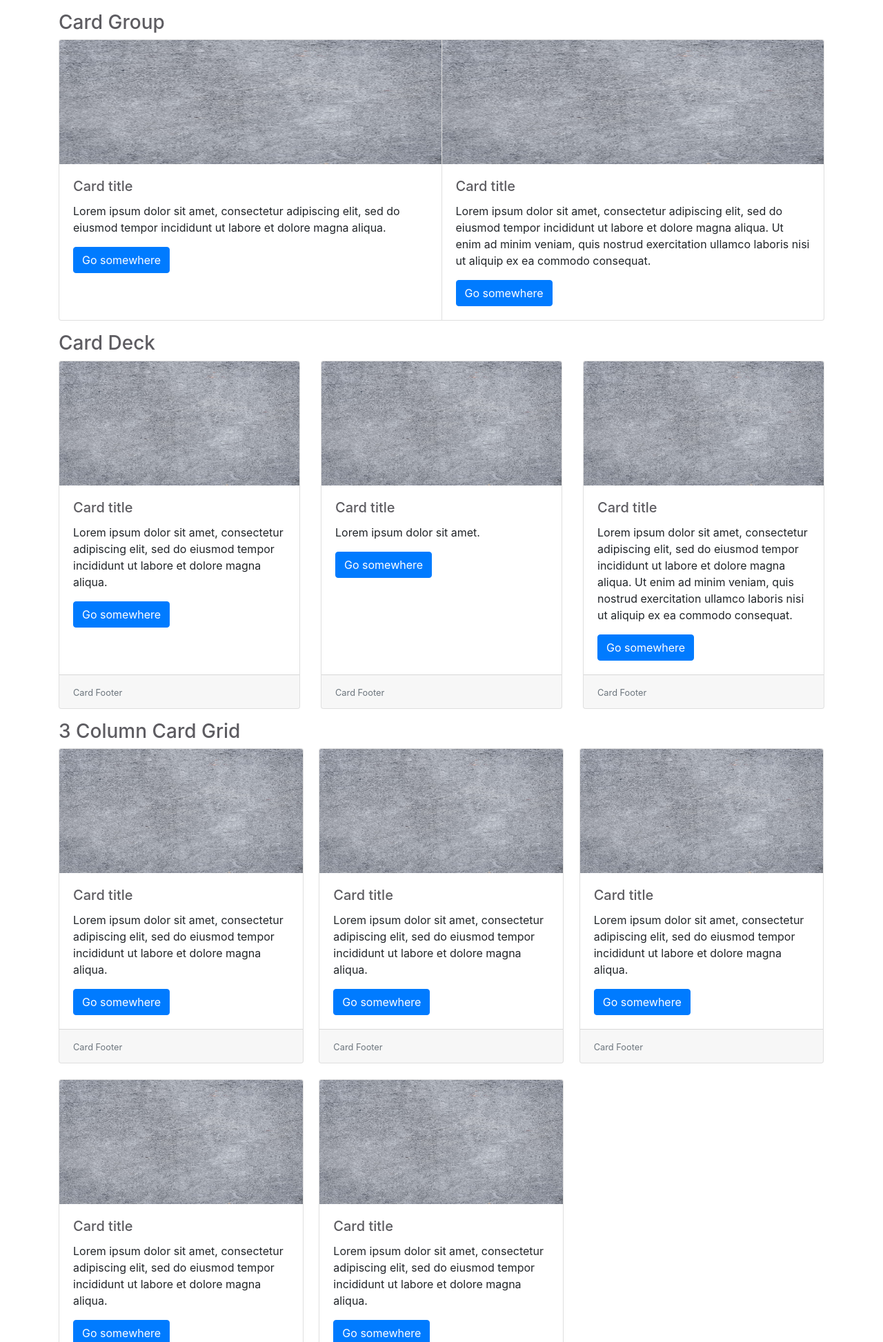
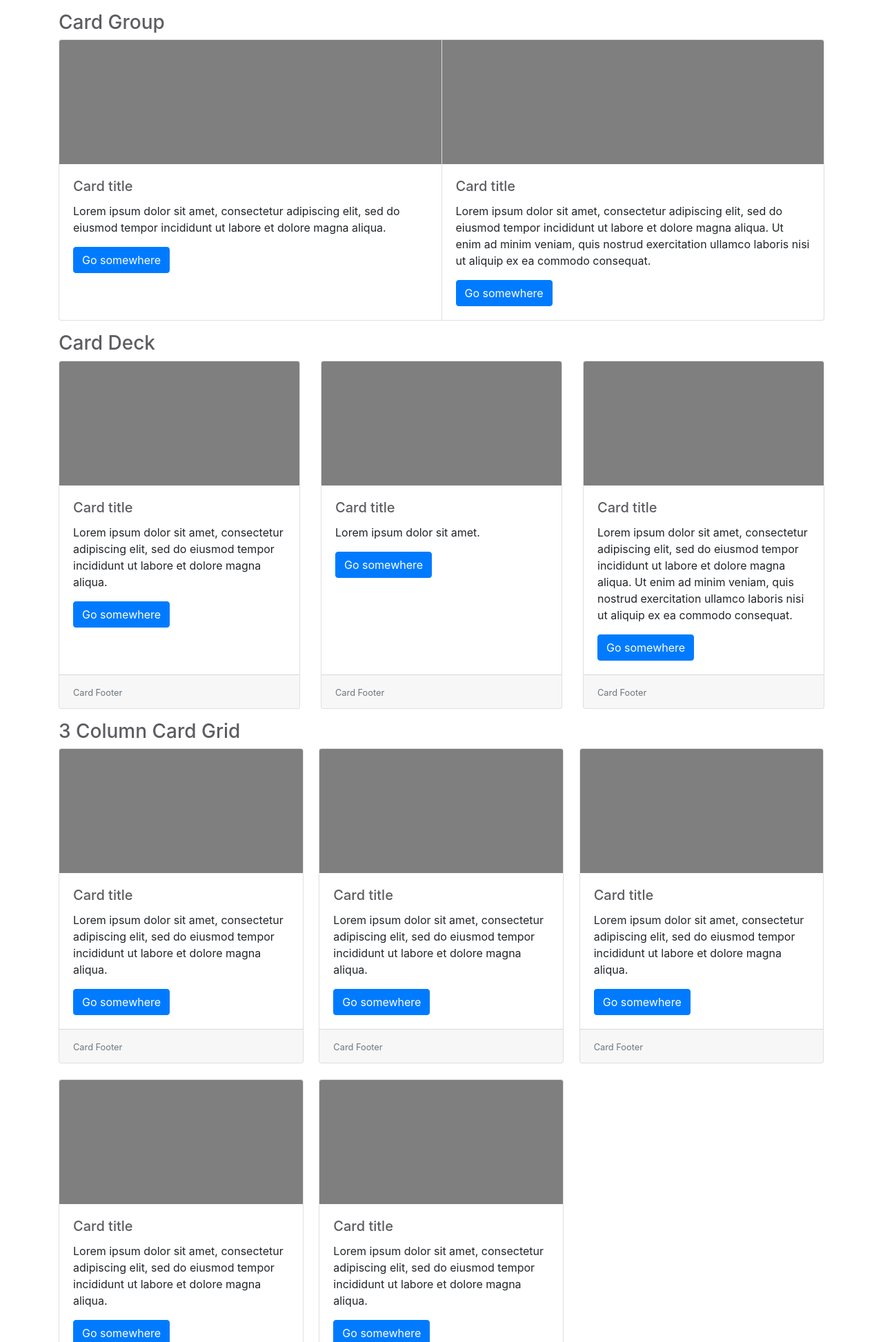
Before and after one commit to DustinChristians/template-javascript-ui, a website built with webpack: page src/index.html in a window 1280 px wide. Shown: the part 3865-5811 px from the top of the page at 69% size. Built offline with nearby package versions, Linux system fonts and the light colour scheme.

Commit message:
Added solid color default images.

```diff
--- a/src/index.html
+++ b/src/index.html
@@ -190,7 +190,7 @@
 
       <h3 class="mt-3">Single Card</h3>
       <div class="card">
-        <img src="/src/images/background-image.jpg" class="card-img-top" alt="..." />
+        <img src="/src/images/large-gray.jpg" class="card-img-top" alt="..." />
         <div class="card-body">
           <h5 class="card-title">Card title</h5>
           <p class="card-text">
@@ -204,7 +204,7 @@
       <h3 class="mt-3">Card Group</h3>
       <div class="card-group">
         <div class="card">
-          <img src="/src/images/background-image.jpg" class="card-img-top" alt="..." />
+          <img src="/src/images/large-gray.jpg" class="card-img-top" alt="..." />
           <div class="card-body">
             <h5 class="card-title">Card title</h5>
             <p class="card-text">
@@ -215,7 +215,7 @@
           </div>
         </div>
         <div class="card" style="width: 18rem;">
-          <img src="/src/images/background-image.jpg" class="card-img-top" alt="..." />
+          <img src="/src/images/large-gray.jpg" class="card-img-top" alt="..." />
           <div class="card-body">
             <h5 class="card-title">Card title</h5>
             <p class="card-text">
@@ -231,7 +231,7 @@
       <h3 class="mt-3">Card Deck</h3>
       <div class="card-deck">
         <div class="card">
-          <img src="/src/images/background-image.jpg" class="card-img-top" alt="..." />
+          <img src="/src/images/large-gray.jpg" class="card-img-top" alt="..." />
           <div class="card-body">
             <h5 class="card-title">Card title</h5>
             <p class="card-text">
@@ -245,7 +245,7 @@
           </div>
         </div>
         <div class="card">
-          <img src="/src/images/background-image.jpg" class="card-img-top" alt="..." />
+          <img src="/src/images/large-gray.jpg" class="card-img-top" alt="..." />
           <div class="card-body">
             <h5 class="card-title">Card title</h5>
             <p class="card-text">
@@ -258,7 +258,7 @@
           </div>
         </div>
         <div class="card">
-          <img src="/src/images/background-image.jpg" class="card-img-top" alt="..." />
+          <img src="/src/images/large-gray.jpg" class="card-img-top" alt="..." />
           <div class="card-body">
             <h5 class="card-title">Card title</h5>
             <p class="card-text">
@@ -278,7 +278,7 @@
       <div class="card-grid-3">
         <div class="card">
           <div class="content">
-            <img src="/src/images/background-image.jpg" class="card-img-top" alt="..." />
+            <img src="/src/images/large-gray.jpg" class="card-img-top" alt="..." />
             <div class="card-body">
               <h5 class="card-title">Card title</h5>
               <p class="card-text">
@@ -294,7 +294,7 @@
         </div>
         <div class="card">
           <div class="content">
-            <img src="/src/images/background-image.jpg" class="card-img-top" alt="..." />
+            <img src="/src/images/large-gray.jpg" class="card-img-top" alt="..." />
             <div class="card-body">
               <h5 class="card-title">Card title</h5>
               <p class="card-text">
@@ -310,7 +310,7 @@
         </div>
         <div class="card">
           <div class="content">
-            <img src="/src/images/background-image.jpg" class="card-img-top" alt="..." />
+            <img src="/src/images/large-gray.jpg" class="card-img-top" alt="..." />
             <div class="card-body">
               <h5 class="card-title">Card title</h5>
               <p class="card-text">
@@ -326,7 +326,7 @@
         </div>
         <div class="card">
           <div class="content">
-            <img src="/src/images/background-image.jpg" class="card-img-top" alt="..." />
+            <img src="/src/images/large-gray.jpg" class="card-img-top" alt="..." />
             <div class="card-body">
               <h5 class="card-title">Card title</h5>
               <p class="card-text">
@@ -342,7 +342,7 @@
         </div>
         <div class="card">
           <div class="content">
-            <img src="/src/images/background-image.jpg" class="card-img-top" alt="..." />
+            <img src="/src/images/large-gray.jpg" class="card-img-top" alt="..." />
             <div class="card-body">
               <h5 class="card-title">Card title</h5>
               <p class="card-text">
--- a/webpack/webpack.common.js
+++ b/webpack/webpack.common.js
@@ -33,8 +33,8 @@ module.exports = {
       filename: 'form.html',
     }),
     new HtmlWebpackPlugin({
-      template: Path.resolve(__dirname, '../src/images/background-image.jpg'),
-      filename: 'background-image.jpg',
+      template: Path.resolve(__dirname, '../src/images/large-gray.jpg'),
+      filename: 'large-gray.jpg',
     }),
   ],
   resolve: {
```
Also changed, not shown: src/images/background-image.jpg (deleted), src/images/large-blue.jpg (added), src/images/large-gray.jpg (added).
